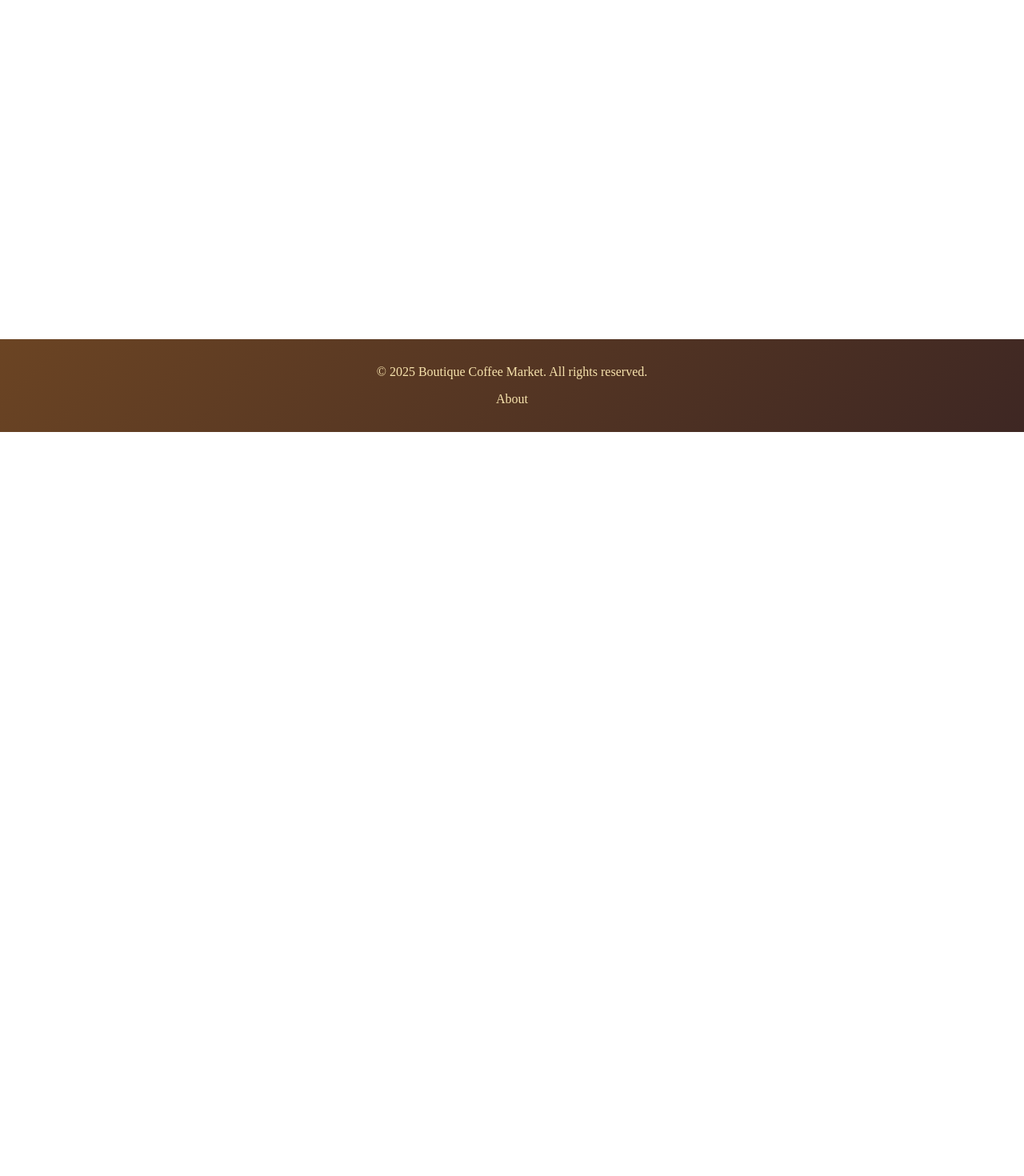
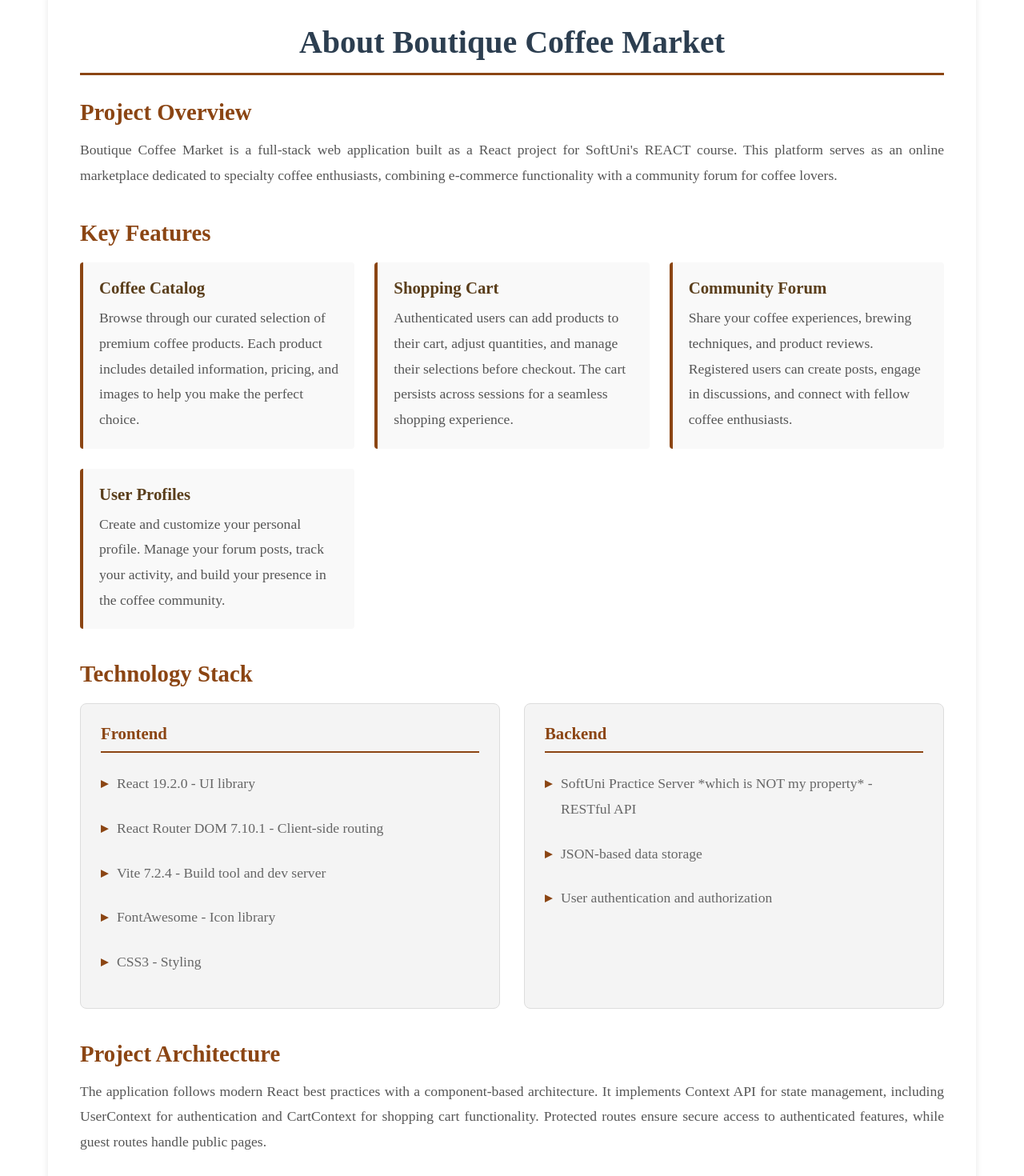
Before and after one commit to Nikoloff10/React-SoftUni-Project, a React (Vite) app: page /about in a window 1280 px wide. Shown: the part 260-1730 px from the top of the page at 80% size. Before the commit the page ends 800 px from the top, so only its background shows below. Built offline with nearby package versions, Linux system fonts and the light colour scheme.

Commit message:
created the About page/component, created documentation README file, transformed Lorem texts placeholders to actual logical text.

```diff
--- a/src/App.jsx
+++ b/src/App.jsx
@@ -13,6 +13,7 @@
 import ShoppingCart from "./components/ShoppingCart";
 import ProtectedRoute from "./components/ProtectedRoute";
 import GuestRoute from "./components/GuestRoute";
+import About from "./components/About";
 
 function App() {
   return (
@@ -23,6 +24,7 @@
       <main className="main-content">
         <Routes>
           <Route path="/" element={<Home />} />
+          <Route path="/about" element={<About />} />
           <Route path="/catalog" element={<CoffeeCatalog />} />
           <Route
             path="/product/:productId"
--- /dev/null
+++ b/src/components/About.jsx
@@ -0,0 +1,119 @@
+import "../styles/About.css";
+
+const About = () => {
+  return (
+    <div className="about-container">
+      <div className="about-content">
+        <h1>About Boutique Coffee Market</h1>
+
+        <section className="about-section">
+          <h2>Project Overview</h2>
+          <p>
+            Boutique Coffee Market is a full-stack web application built as a
+            React project for SoftUni's REACT course. This platform serves as an
+            online marketplace dedicated to specialty coffee enthusiasts,
+            combining e-commerce functionality with a community forum for coffee
+            lovers.
+          </p>
+        </section>
+
+        <section className="about-section">
+          <h2>Key Features</h2>
+          <div className="features-grid">
+            <div className="feature-item">
+              <h3>Coffee Catalog</h3>
+              <p>
+                Browse through our curated selection of premium coffee products.
+                Each product includes detailed information, pricing, and images
+                to help you make the perfect choice.
+              </p>
+            </div>
+            <div className="feature-item">
+              <h3>Shopping Cart</h3>
+              <p>
+                Authenticated users can add products to their cart, adjust
+                quantities, and manage their selections before checkout. The
+                cart persists across sessions for a seamless shopping
+                experience.
+              </p>
+            </div>
+            <div className="feature-item">
+              <h3>Community Forum</h3>
+              <p>
+                Share your coffee experiences, brewing techniques, and product
+                reviews. Registered users can create posts, engage in
+                discussions, and connect with fellow coffee enthusiasts.
+              </p>
+            </div>
+            <div className="feature-item">
+              <h3>User Profiles</h3>
+              <p>
+                Create and customize your personal profile. Manage your forum
+                posts, track your activity, and build your presence in the
+                coffee community.
+              </p>
+            </div>
+          </div>
+        </section>
+
+        <section className="about-section">
+          <h2>Technology Stack</h2>
+          <div className="tech-stack">
+            <div className="tech-category">
+              <h3>Frontend</h3>
+              <ul>
+                <li>React 19.2.0 - UI library</li>
+                <li>React Router DOM 7.10.1 - Client-side routing</li>
+                <li>Vite 7.2.4 - Build tool and dev server</li>
+                <li>FontAwesome - Icon library</li>
+                <li>CSS3 - Styling</li>
+              </ul>
+            </div>
+            <div className="tech-category">
+              <h3>Backend</h3>
+              <ul>
+                <li>
+                  SoftUni Practice Server *which is NOT my property* - RESTful
+                  API
+                </li>
+                <li>JSON-based data storage</li>
+                <li>User authentication and authorization</li>
+              </ul>
+            </div>
+          </div>
+        </section>
+
+        <section className="about-section">
+          <h2>Project Architecture</h2>
+          <p>
+            The application follows modern React best practices with a
+            component-based architecture. It implements Context API for state
+            management, including UserContext for authentication and CartContext
+            for shopping cart functionality. Protected routes ensure secure
+            access to authenticated features, while guest routes handle public
+            pages.
+          </p>
+        </section>
+
+        <section className="about-section">
+          <h2>Development Purpose</h2>
+          <p>
+            This project was developed as part of the SoftUni curriculum to
+            demonstrate proficiency in:
+          </p>
+          <ul>
+            <li>React fundamentals and hooks</li>
+            <li>State management with Context API</li>
+            <li>React Router for navigation</li>
+            <li>RESTful API integration</li>
+            <li>User authentication and authorization</li>
+            <li>Responsive web design</li>
+            <li>Component composition and reusability</li>
+          </ul>
+        </section>
+      </div>
+    </div>
+  );
+};
+
+export default About;
--- a/src/components/Footer.jsx
+++ b/src/components/Footer.jsx
@@ -1,3 +1,4 @@
+import { Link } from "react-router-dom";
 import "../styles/Footer.css";
 
 const Footer = () => {
@@ -6,7 +7,7 @@
       <div className="footer-content">
         <p>&copy; 2025 Boutique Coffee Market. All rights reserved.</p>
         <div className="footer-links">
-          <a href="/about">About</a>
+          <Link to="/about">About</Link>
         </div>
       </div>
     </footer>
--- a/src/components/HistoryOfCompany.jsx
+++ b/src/components/HistoryOfCompany.jsx
@@ -7,19 +7,25 @@
         <h2>Our Story</h2>
         <div className="history-text">
           <p>
-            Lorem ipsum, dolor sit amet consectetur adipisicing elit. Beatae,
-            consequatur.
+            Welcome to Boutique Coffee Market, where passion for exceptional
+            coffee meets a vibrant community of enthusiasts. Founded with a
+            vision to bring specialty coffee to discerning customers, we curate
+            the finest beans from around the world.
           </p>
           <p>
-            Lorem ipsum dolor sit amet, consectetur adipisicing elit. Expedita,
-            sit nihil itaque repellat eligendi quidem perspiciatis quibusdam
-            ducimus? Sed quae soluta maxime. Animi porro obcaecati illum?
-            Aperiam molestias minima sint.
+            Our journey began with a simple belief: coffee is more than just a
+            beverage—it's an experience, a ritual, and a connection between
+            people. We carefully selected each product in our catalog, working
+            directly with roasters and producers who share our commitment to
+            quality and sustainability. From single-origin beans to expertly
+            crafted blends, every item tells a unique story of craftsmanship and
+            dedication.
           </p>
           <p>
-            Lorem ipsum dolor sit amet, consectetur adipisicing elit. Obcaecati
-            vero facere expedita. Animi sit, totam soluta perspiciatis modi fuga
-            obcaecati.
+            Beyond offering premium products, we've built a thriving community
+            forum where coffee lovers can share their experiences, discuss
+            brewing techniques, and discover new favorites. Join us in
+            celebrating the art and science of coffee, one cup at a time.
           </p>
         </div>
       </div>
--- a/src/components/NavBar.jsx
+++ b/src/components/NavBar.jsx
@@ -88,6 +88,7 @@
               <Link to="/catalog">CATALOG</Link>
             )}
             {location.pathname !== "/forum" && <Link to="/forum">FORUM</Link>}
+            {location.pathname !== "/about" && <Link to="/about">ABOUT</Link>}
           </div>
 
           {user && (
--- /dev/null
+++ b/src/styles/About.css
@@ -0,0 +1,178 @@
+.about-container {
+  max-width: 1200px;
+  margin: 0 auto;
+  padding: 40px 20px;
+  min-height: calc(100vh - 200px);
+}
+
+.about-content {
+  background-color: #fff;
+  border-radius: 8px;
+  box-shadow: 0 2px 8px rgba(0, 0, 0, 0.1);
+  padding: 40px;
+}
+
+.about-content h1 {
+  color: #2c3e50;
+  font-size: 2.5rem;
+  margin-bottom: 30px;
+  text-align: center;
+  border-bottom: 3px solid #8b4513;
+  padding-bottom: 15px;
+}
+
+.about-section {
+  margin-bottom: 40px;
+}
+
+.about-section:last-child {
+  margin-bottom: 0;
+}
+
+.about-section h2 {
+  color: #8b4513;
+  font-size: 1.8rem;
+  margin-bottom: 15px;
+  margin-top: 0;
+}
+
+.about-section h3 {
+  color: #5a3e1b;
+  font-size: 1.3rem;
+  margin-bottom: 10px;
+}
+
+.about-section p {
+  color: #555;
+  font-size: 1.1rem;
+  line-height: 1.8;
+  margin-bottom: 15px;
+  text-align: justify;
+}
+
+.about-section ul {
+  color: #555;
+  font-size: 1.1rem;
+  line-height: 1.8;
+  margin-left: 20px;
+}
+
+.about-section ul li {
+  margin-bottom: 8px;
+}
+
+.features-grid {
+  display: grid;
+  grid-template-columns: repeat(auto-fit, minmax(280px, 1fr));
+  gap: 25px;
+  margin-top: 20px;
+}
+
+.feature-item {
+  background-color: #f9f9f9;
+  border-left: 4px solid #8b4513;
+  padding: 20px;
+  border-radius: 4px;
+  transition: transform 0.2s, box-shadow 0.2s;
+}
+
+.feature-item:hover {
+  transform: translateY(-5px);
+  box-shadow: 0 4px 12px rgba(0, 0, 0, 0.15);
+}
+
+.feature-item h3 {
+  margin-top: 0;
+}
+
+.feature-item p {
+  margin-bottom: 0;
+  text-align: left;
+}
+
+.tech-stack {
+  display: grid;
+  grid-template-columns: repeat(auto-fit, minmax(300px, 1fr));
+  gap: 30px;
+  margin-top: 20px;
+}
+
+.tech-category {
+  background-color: #f4f4f4;
+  padding: 25px;
+  border-radius: 8px;
+  border: 1px solid #ddd;
+}
+
+.tech-category h3 {
+  margin-top: 0;
+  color: #8b4513;
+  border-bottom: 2px solid #8b4513;
+  padding-bottom: 10px;
+}
+
+.tech-category ul {
+  list-style: none;
+  padding: 0;
+  margin: 15px 0 0 0;
+}
+
+.tech-category ul li {
+  padding: 8px 0;
+  color: #666;
+  position: relative;
+  padding-left: 20px;
+}
+
+.tech-category ul li::before {
+  content: "▸";
+  position: absolute;
+  left: 0;
+  color: #8b4513;
+  font-weight: bold;
+}
+
+@media (max-width: 768px) {
+  .about-content {
+    padding: 25px 20px;
+  }
+
+  .about-content h1 {
+    font-size: 2rem;
+  }
+
+  .about-section h2 {
+    font-size: 1.5rem;
+  }
+
+  .about-section h3 {
+    font-size: 1.2rem;
+  }
+
+  .about-section p,
+  .about-section ul {
+    font-size: 1rem;
+  }
+
+  .features-grid {
+    grid-template-columns: 1fr;
+  }
+
+  .tech-stack {
+    grid-template-columns: 1fr;
+  }
+}
+
+@media (max-width: 480px) {
+  .about-container {
+    padding: 20px 10px;
+  }
+
+  .about-content {
+    padding: 20px 15px;
+  }
+
+  .about-content h1 {
+    font-size: 1.7rem;
+  }
+}
```
Also changed, not shown: 1 other file (tests, documents, lock files or other folders).
